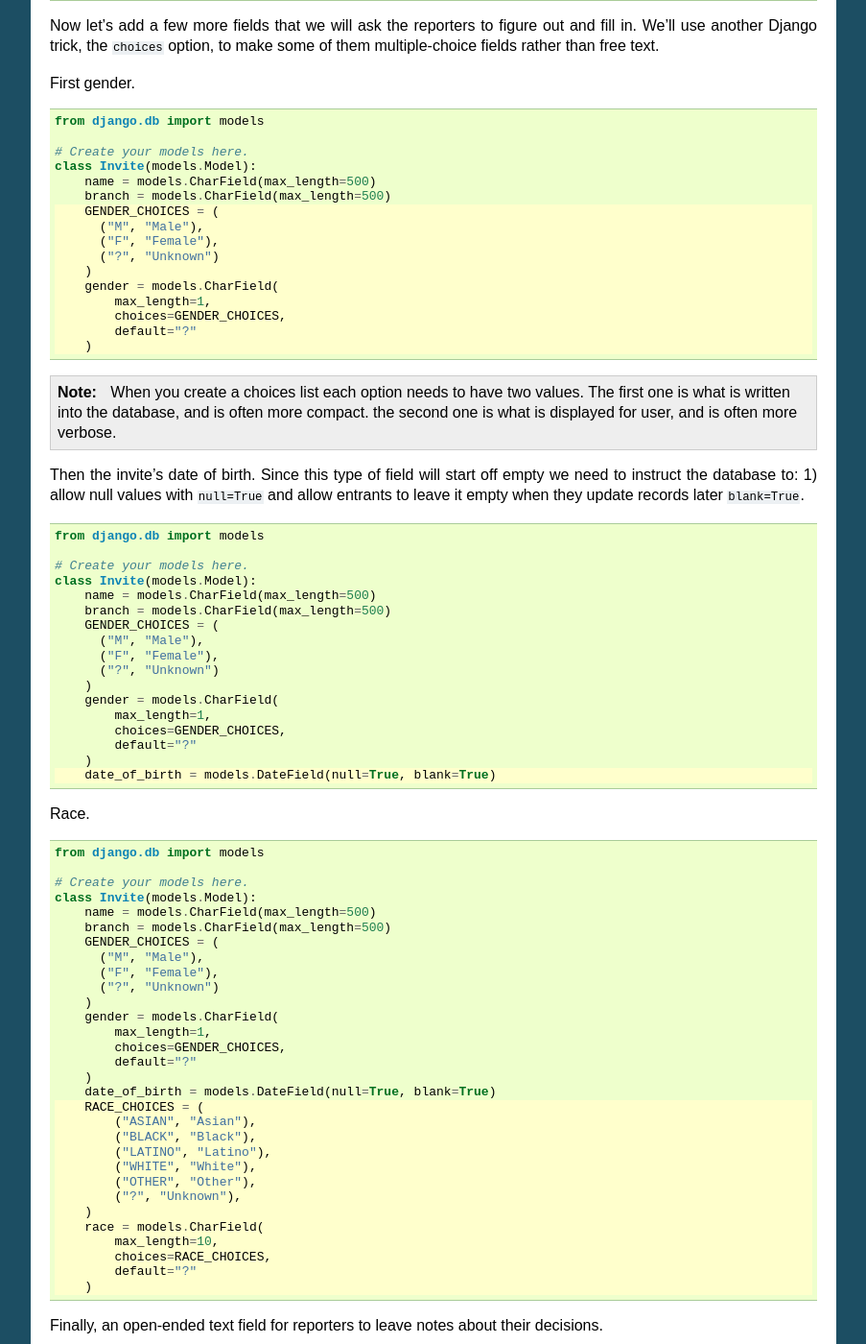
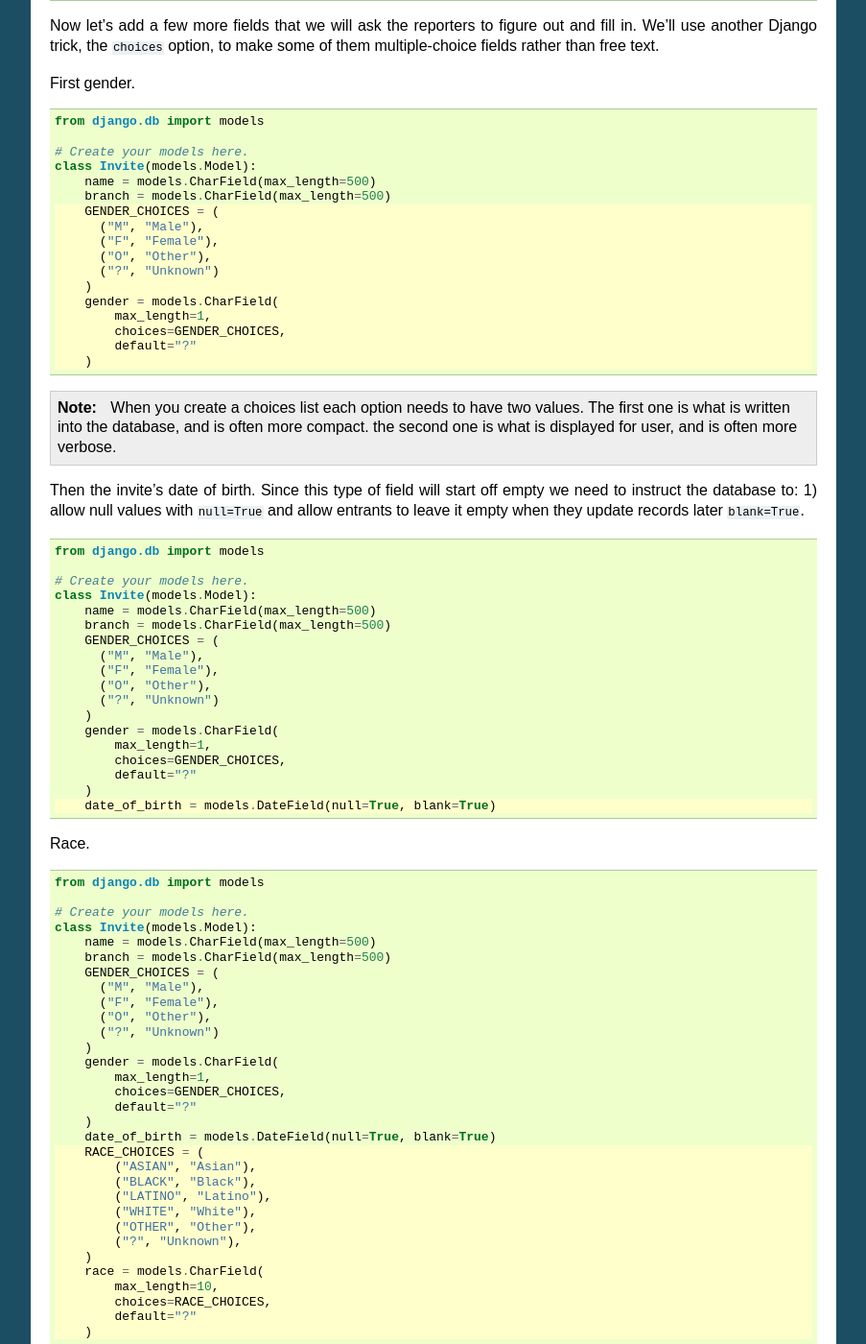
Before and after one commit to palewire/first-django-admin, a Sphinx documentation site: the page built from docs/index.rst, in a window 1280 px wide and 1400 px high, scrolled down 5465 px. Shown: the whole window at 96% size, without its empty margins (198-1101 px from the left). Built offline with Sphinx 7.4.7, drawn with Linux system fonts in a browser that asks for light colours; some of the changed lines change nothing that is shown; some of the changed text lies outside the part shown.

Commit message:
Added Other to the gender so we can be a little more open about things

```diff
--- a/docs/index.rst
+++ b/docs/index.rst
@@ -326,7 +326,7 @@
 First gender.
 
 .. code-block:: python
-  :emphasize-lines: 7-17
+  :emphasize-lines: 7-18
 
   from django.db import models
 
@@ -337,6 +337,7 @@
       GENDER_CHOICES = (
         ("M", "Male"),
         ("F", "Female"),
+        ("O", "Other"),
         ("?", "Unknown")
       )
       gender = models.CharField(
@@ -352,7 +353,7 @@
 Then the invite's date of birth. Since this type of field will start off empty we need to instruct the database to: 1) allow null values with ``null=True`` and allow entrants to leave it empty when they update records later ``blank=True``.
 
 .. code-block:: python
-  :emphasize-lines: 17
+  :emphasize-lines: 18
 
   from django.db import models
 
@@ -363,6 +364,7 @@
       GENDER_CHOICES = (
         ("M", "Male"),
         ("F", "Female"),
+        ("O", "Other"),
         ("?", "Unknown")
       )
       gender = models.CharField(
@@ -375,7 +377,7 @@
 Race.
 
 .. code-block:: python
-  :emphasize-lines: 18-31
+  :emphasize-lines: 19-32
 
   from django.db import models
 
@@ -386,6 +388,7 @@
       GENDER_CHOICES = (
         ("M", "Male"),
         ("F", "Female"),
+        ("O", "Other"),
         ("?", "Unknown")
       )
       gender = models.CharField(
@@ -411,7 +414,7 @@
 Finally, an open-ended text field for reporters to leave notes about their decisions.
 
 .. code-block:: python
-  :emphasize-lines: 31
+  :emphasize-lines: 32
 
   from django.db import models
 
@@ -422,6 +425,7 @@
       GENDER_CHOICES = (
         ("M", "Male"),
         ("F", "Female"),
+        ("O", "Other"),
         ("?", "Unknown")
       )
       gender = models.CharField(
@@ -783,7 +787,7 @@
 First, let's add a character field and some choices for the reporter's name. Open your ``models.py`` file and add them.
 
 .. code-block:: python
-  :emphasize-lines: 32-42
+  :emphasize-lines: 33-43
 
   from django.db import models
 
@@ -794,6 +798,7 @@
       GENDER_CHOICES = (
         ("M", "Male"),
         ("F", "Female"),
+        ("O", "Other"),
         ("?", "Unknown")
       )
       gender = models.CharField(
```
Also changed, not shown: 5 other files.
